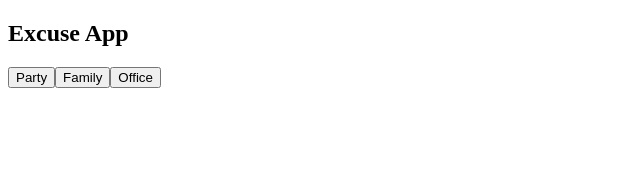
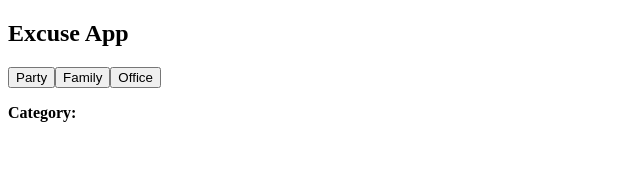
Before and after one commit to santoshpoptani/React-Intro, a React (Vite) app in the folder my-react-app/: page / in a window 1280 px wide. Shown: the top 194 px of the page, without its empty margins (0-640 px from the left). Built offline with nearby package versions, Linux system fonts and the light colour scheme.

Commit message:
Exercise

```diff
--- a/my-react-app/src/Exercise1.jsx
+++ b/my-react-app/src/Exercise1.jsx
@@ -20,6 +20,7 @@ function Exercise1(){
             <button onClick={()=>fetxhExcuse("family")}>Family</button>
             <button onClick={()=>fetxhExcuse("office")}>Office</button>
             <br/>
+            <p>Category:{type}</p>
             <p>{generaetdExcuses}</p>
         </div>
     )
```
